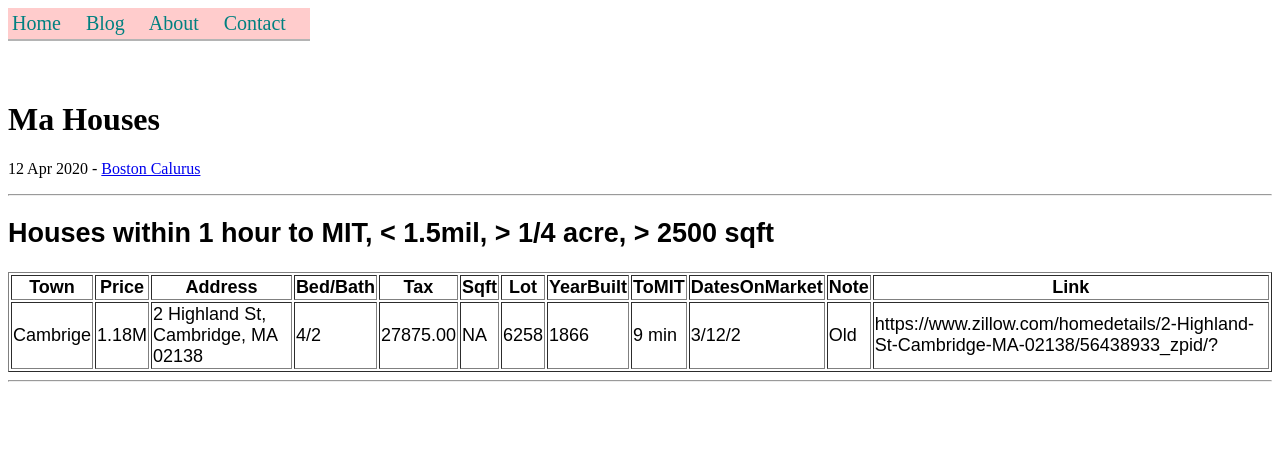
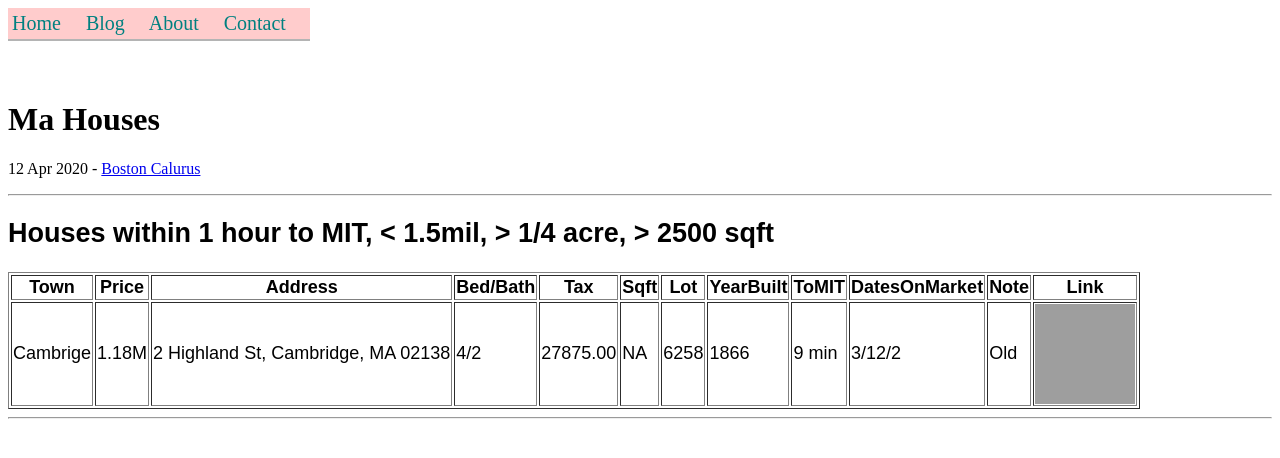
Before and after one commit to fianatec/fianatec.github.io, a Jekyll site: the page built from _posts/2020-04-12-MA-Houses.md, in a window 1280 px wide. Shown: the top 458 px of the page. Built offline with Jekyll 4.4.1, drawn with Linux system fonts in a browser that asks for light colours; some of the changed lines change nothing that is shown; grey boxes are pictures that could not be loaded.

Commit message:
Add link

```diff
--- a/_posts/2020-04-12-MA-Houses.md
+++ b/_posts/2020-04-12-MA-Houses.md
@@ -31,6 +31,7 @@ author: boscal
 <td>9 min</td>
 <td>3/12/2</td>
 <td>Old</td>
-<td>https://www.zillow.com/homedetails/2-Highland-St-Cambridge-MA-02138/56438933_zpid/?</td>
+<td><a href="https://www.zillow.com/homedetails/2-Highland-St-Cambridge-MA-02138/56438933_zpid/?"><img src="/assets/images/Cambridge_2HighlandSt.png" width="100" height=
+"100"></a></td>
 </tr>
 </table>
```
Also changed, not shown: 1 other file.
